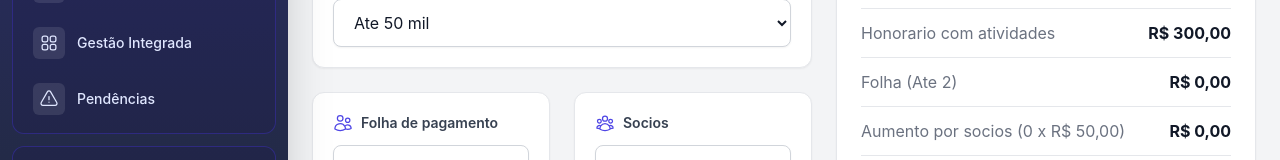
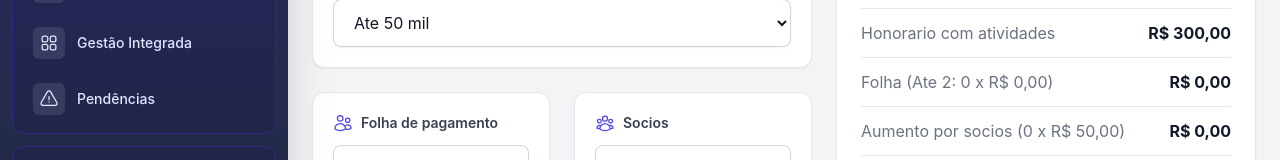
Before and after one commit to raphaelcastelar/web_sistema_inovar, a React (Create React App) app in the folder sistema_inovar/frontend/: page /calculadora-honorarios in a window 1280 px wide. Shown: the part 466-626 px from the top of the page. Built offline with nearby package versions, Linux system fonts and the light colour scheme; sample sign-in values are in the browser's storage.

Commit message:
att folha

```diff
--- a/sistema_inovar/frontend/src/components/CalculadoraHonorariosPage.js
+++ b/sistema_inovar/frontend/src/components/CalculadoraHonorariosPage.js
@@ -102,6 +102,8 @@ const parseConfigNumber = (value, fallback = 0) => {
 };
 
 const getAdicionalFolha = (funcionarios, folhaConfig) => {
+    const quantidadeCobrada = Math.max(0, funcionarios - 2);
+
     if (funcionarios <= 2) {
         const valorUnitario = parseConfigNumber(folhaConfig.ate2);
         return { faixa: 'Ate 2', valorUnitario, quantidadeCobrada: 0, total: 0 };
@@ -111,8 +113,8 @@ const getAdicionalFolha = (funcionarios, folhaConfig) => {
     return {
         faixa: '3 ou mais',
         valorUnitario,
-        quantidadeCobrada: 1,
-        total: valorUnitario,
+        quantidadeCobrada,
+        total: quantidadeCobrada * valorUnitario,
     };
 };
 
@@ -611,7 +613,7 @@ const CalculadoraHonorariosPage = () => {
                                 </div>
                                 <div className="flex justify-between gap-4 border-b border-gray-200 pb-3 dark:border-gray-700">
                                     <span className="text-gray-500 dark:text-gray-400">
-                                        Folha ({calculo.folha.faixa})
+                                        Folha ({calculo.folha.faixa}: {calculo.folha.quantidadeCobrada} x {formatCurrency(calculo.folha.valorUnitario)})
                                     </span>
                                     <strong>{formatCurrency(calculo.folha.total)}</strong>
                                 </div>
```
